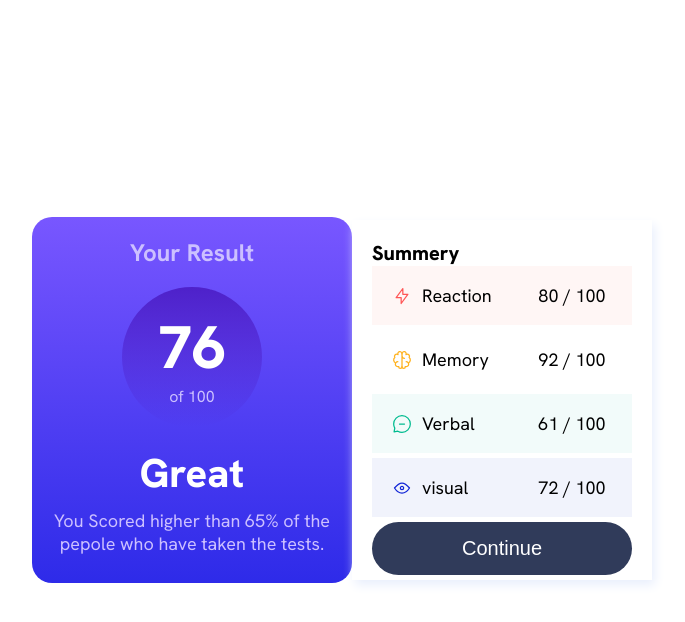
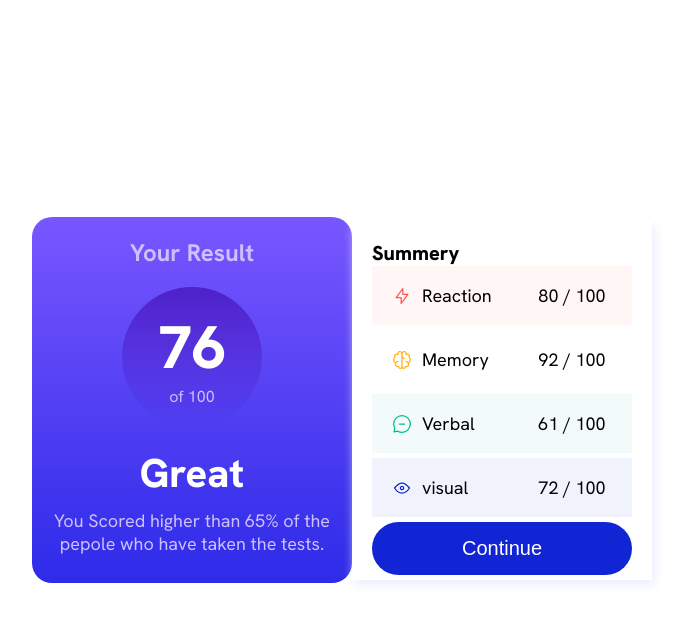
Before and after one commit to abdualrhman9/resulte-summery-component, a plain HTML site: page index.html in a window 1280 px wide. In both pictures the pointer is over the button "Continue". Shown: the whole page, without its empty margins (298-983 px from the left). Drawn offline with Linux system fonts and the light colour scheme.

Commit message:
add active state

```diff
--- a/css/main.css
+++ b/css/main.css
@@ -153,6 +153,12 @@ button.btn-secondary {
     width: 100%;
     border-radius: 30px;
     font-size: 20px;
+    cursor: pointer;
+}
+
+button.btn-secondary:hover,
+button.btn-secondary.active {
+    background-color: var(--cobalt-blue);
 }
 
 /* End Summery */
--- a/index.html
+++ b/index.html
@@ -52,7 +52,7 @@
                 <p class="skill-score">72 / 100</p>
             </div>
         </div>
-        <button class="btn-secondary"> Continue </button>
+        <button type="button" class="btn-secondary"> Continue </button>
     </div>
 </body>
 </html>
```
Also changed, not shown: 1 other file.
